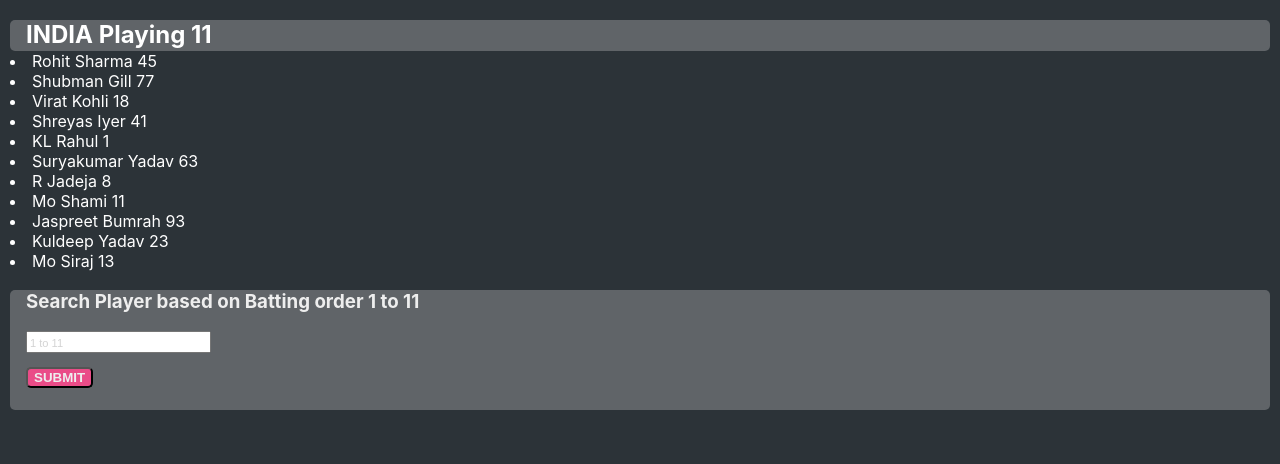
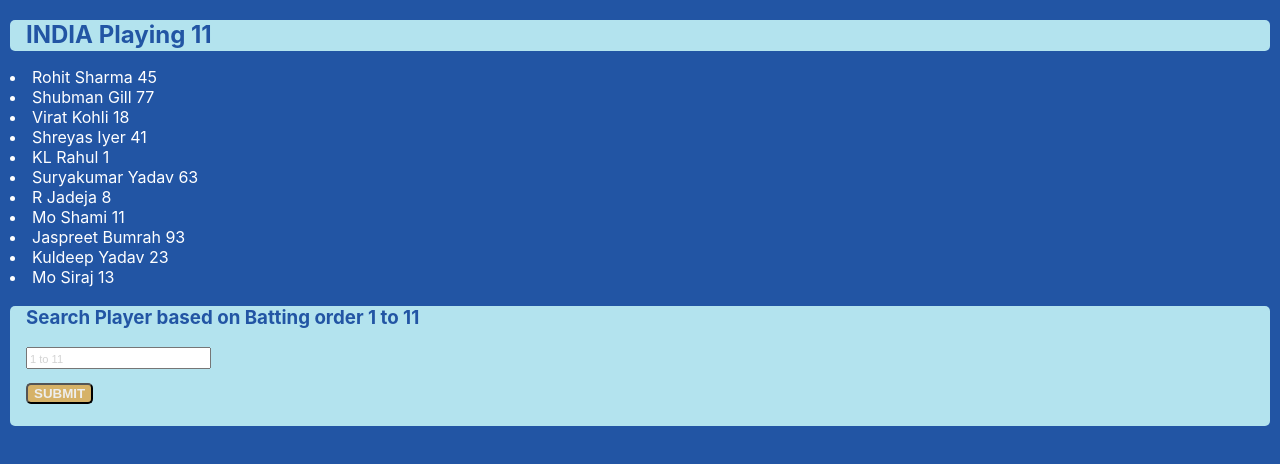
Before and after one commit to Sarthak97Jain/indian-player-app, a React (Create React App) app: page / in a window 1280 px wide. Shown: the top 464 px of the page. Built offline with nearby package versions, Linux system fonts and the light colour scheme.

Commit message:
#styling: Styled UI with indian jersey colors.

```diff
--- a/src/components/Player-comp.css
+++ b/src/components/Player-comp.css
@@ -1,13 +1,10 @@
-.check{
-    color: white;
-}
 .login-form{
     display: flex;
     justify-content: center;
     margin-top: 50px;
   }
   body {
-    background-color: #2c3338;
+    background-color: #2255A4;
     color: #2c3338;
     align-items: center;
     margin: 5px 10px 0px 10px;
@@ -16,7 +13,7 @@
     cursor: pointer;
   }
   input[type='submit'] {
-    background-color: #ea4c88;
+    background-color: #D6B268;
     color: #eee;
     font-weight: 600;
     text-transform: uppercase;
@@ -26,6 +23,7 @@
     display: flex;
     margin: 14px;
     margin-left: 0rem;
+    padding-bottom: 0.8rem
   }
   .input-field{
     flex: 1;
@@ -35,7 +33,7 @@
     margin-right: 5px;
   }
   form{
-    background-color: #606468;
+    background-color: #B3E3EE;
     border-radius: 5px;
     min-height: 120px;
     padding-left: 1rem;
@@ -75,7 +73,7 @@
     margin-top: 45px;
   }
   h3{
-    color: #eee;
+    color: #2255A4;
   }
   ::placeholder{
     color: lightgray;
@@ -90,11 +88,16 @@
     height: 1rem;
   }
   .heading{
-    background-color: #606468;
+    background-color: #B3E3EE;
     border-radius: 5px;
     padding-left: 1rem;
     padding-bottom: 2px;
   }
   h2{
     margin-bottom: 0px ;
+    color: #2255A4;
   }
+  .player-names-div{
+    color: #fff;
+    padding-top: 1rem;
+  }
--- a/src/components/Player-comp.js
+++ b/src/components/Player-comp.js
@@ -32,11 +32,13 @@ const PlayerComp= () => {
           <div className="check heading">
             <h2>INDIA Playing 11</h2>
           </div>
-          {allPlayers.players?.map((player) => (
-            <li className="check">
-              {player?.name} {player?.jersey}
-            </li>
-          ))}
+          <div className="player-names-div">
+            {allPlayers.players?.map((player) => (
+              <li className="check">
+                {player?.name} {player?.jersey}
+              </li>
+            ))}
+          </div>
           <form onSubmit={submitHandler}>
             <h3>Search Player based on Batting order 1 to 11</h3>
             <div style={{"display": "flex"}}>
--- a/src/components/PlayerStats.css
+++ b/src/components/PlayerStats.css
@@ -5,7 +5,7 @@
 .stats-heading{
     margin-bottom: 3px ;
     padding-left: 1rem ;
-    background-color: #606468;
+    background-color: #B3E3EE;
     border-radius: 5px;
     padding: 0.5rem 0rem 0.5rem 1rem;
 }
```
